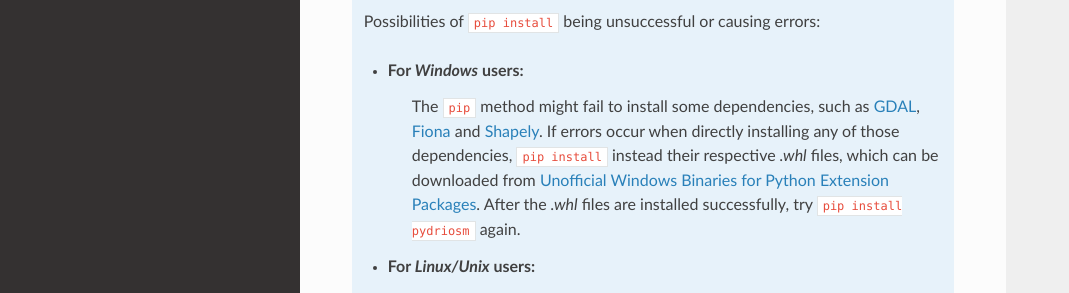
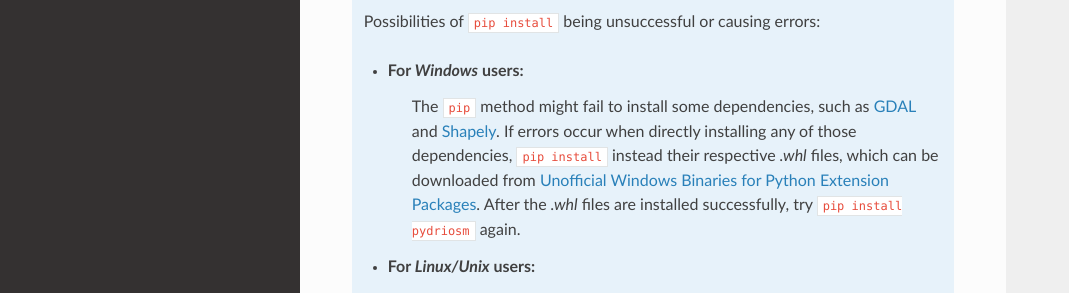
Before and after one commit to mikeqfu/pydriosm, a Sphinx documentation site: the page built from docs/source/installation.rst, in a window 1280 px wide and 900 px high. Shown: the part 420-713 px from the top of the window, without its empty margins (0-1069 px from the left). Built offline with Sphinx 7.4.7 and the Read the Docs theme 2.0.0, drawn with Linux system fonts in a browser that asks for light colours.

Commit message:
Modify docs\source\installation.rst

```diff
--- a/docs/source/installation.rst
+++ b/docs/source/installation.rst
@@ -20,7 +20,7 @@ To install the more recent version hosted directly from `GitHub repository`_:
     Possibilities of ``pip install`` being unsuccessful or causing errors:
 
     - For *Windows* users:
-        The ``pip`` method might fail to install some dependencies, such as `GDAL`_, `Fiona`_ and `Shapely`_. If errors occur when directly installing any of those dependencies, ``pip install`` instead their respective *.whl* files, which can be downloaded from `Unofficial Windows Binaries for Python Extension Packages`_. After the *.whl* files are installed successfully, try ``pip install pydriosm`` again.
+        The ``pip`` method might fail to install some dependencies, such as `GDAL`_ and `Shapely`_. If errors occur when directly installing any of those dependencies, ``pip install`` instead their respective *.whl* files, which can be downloaded from `Unofficial Windows Binaries for Python Extension Packages`_. After the *.whl* files are installed successfully, try ``pip install pydriosm`` again.
 
     - For *Linux/Unix* users:
         To try out any earlier version (<2.0.0) that is not compatible with 2.0.0+, check `this page <https://github.com/mikeqfu/pydriosm/issues/1#issuecomment-540684439>`_ for instructions if errors occur during installation.
@@ -59,7 +59,6 @@ To test if PyDriosm is correctly installed, try to import the package via an int
 .. _`Issues`: https://github.com/mikeqfu/pydriosm/issues
 
 .. _`GDAL`: https://pypi.org/project/GDAL/
-.. _`Fiona`: https://pypi.org/project/Fiona/
 .. _`Shapely`: https://pypi.org/project/Shapely/
 .. _`python-Levenshtein`: https://pypi.org/project/python-Levenshtein/
 .. _`Unofficial Windows Binaries for Python Extension Packages`: https://www.lfd.uci.edu/~gohlke/pythonlibs/
```
